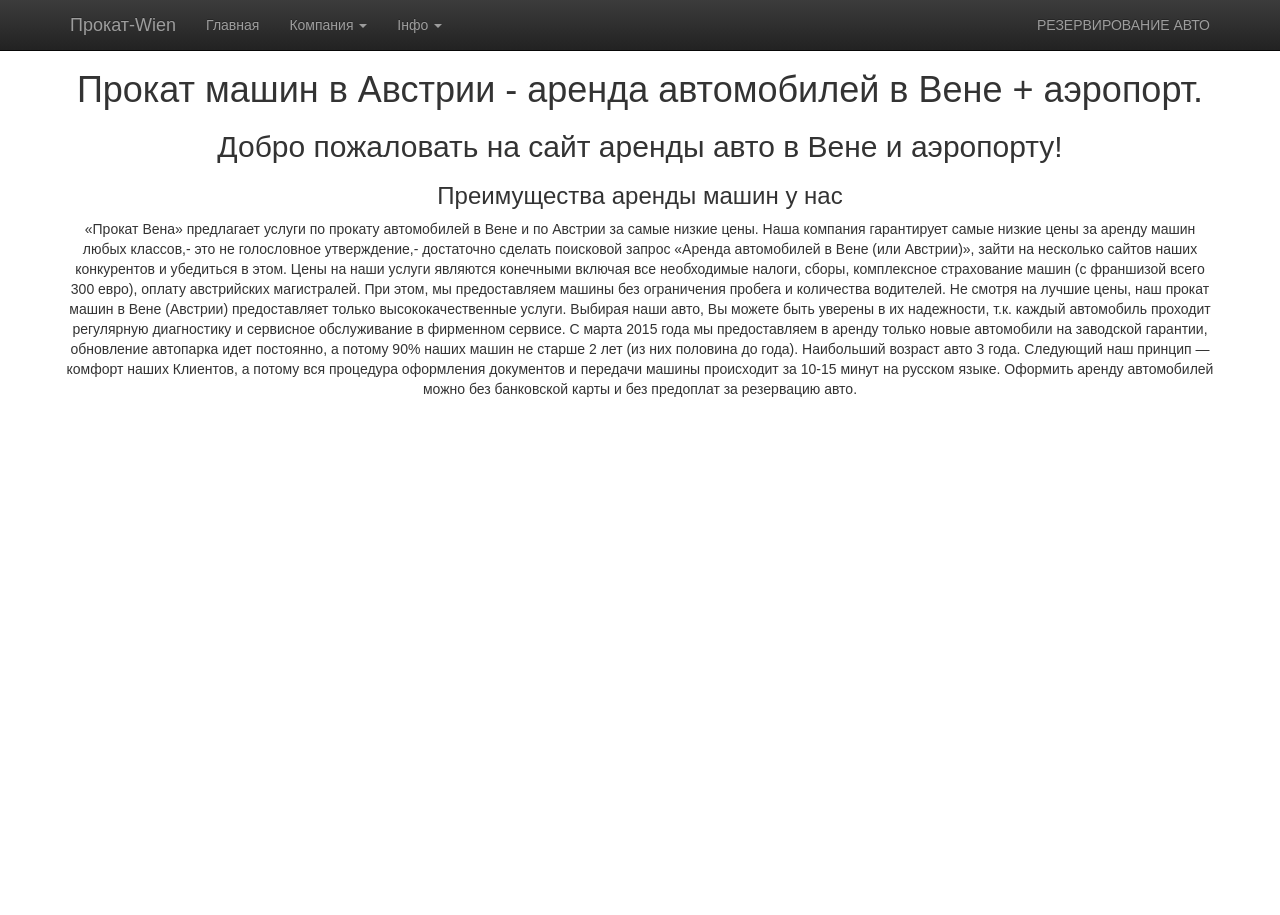
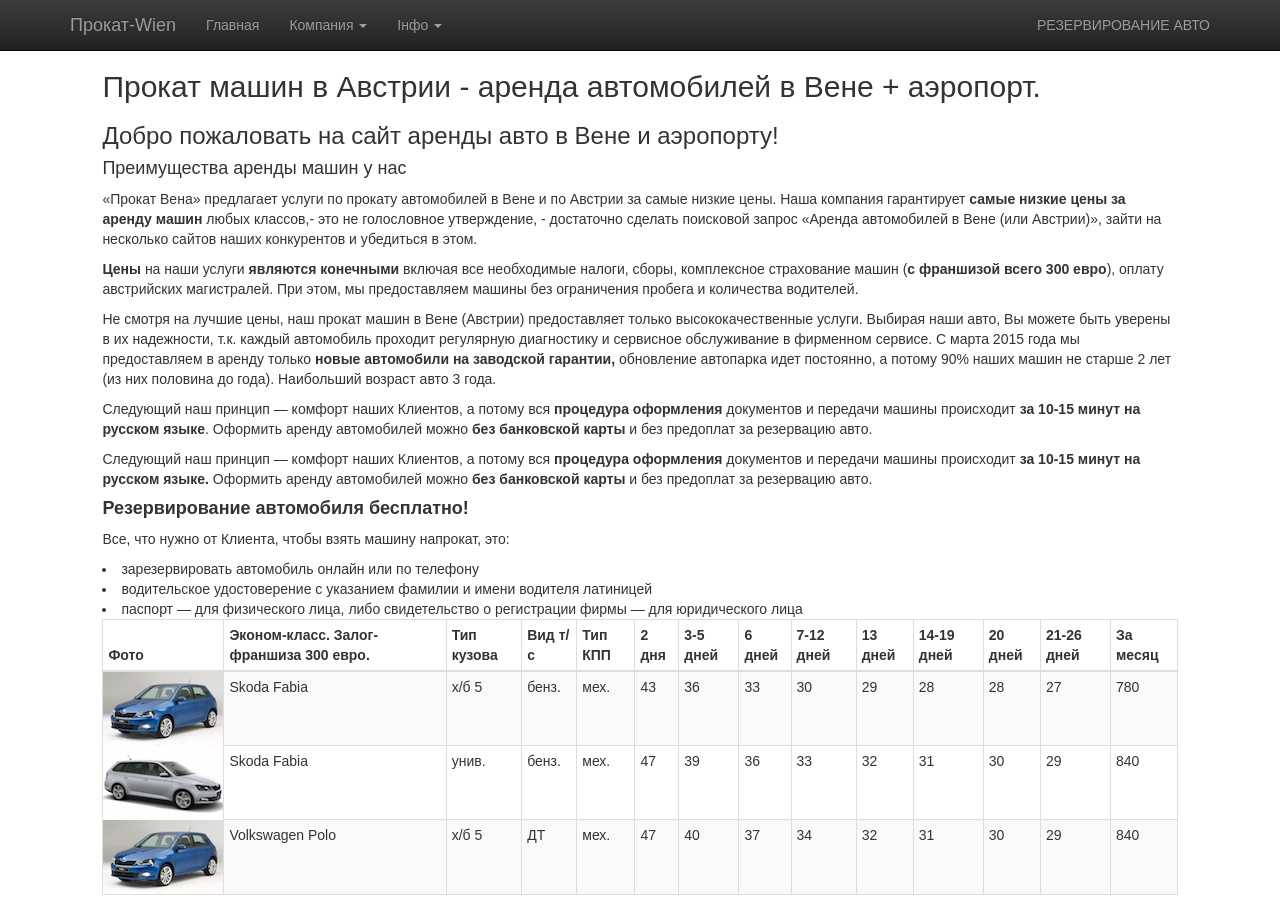
Before and after one commit to OBloM-ua/prokatvena, a React (Create React App) app: page /Home in a window 1280 px wide. Before the commit the page ends 800 px from the top, so only its background shows below. Built offline with nearby package versions, Linux system fonts and the light colour scheme.

Commit message:
add Home

```diff
--- a/src/App.css
+++ b/src/App.css
@@ -1,7 +1,11 @@
 .App {
   text-align: center;
-  padding-left: 5%;
-  margin-right: 5%;
+  padding-left: 8%;
+  margin-right: 8%;
+}
+.Home {
+  text-align: left;
+
 }
 
 .AppHeader {
--- /dev/null
+++ b/src/components/AutoTable.js
@@ -0,0 +1,85 @@
+import React, {Component} from 'react';
+import {Col, Table, Thumbnail} from "react-bootstrap";
+import fabia3 from '../img/fabia3.jpg';
+import fabiacombi3 from '../img/fabiacombi3.png';
+
+class AutoTable extends Component {
+    render() {
+        return (
+            <Table striped bordered condensed hover>
+                <thead>
+                <tr>
+                    <th>Фото</th>
+                    <th>Эконом-класс. Залог-франшиза 300 евро.</th>
+                    <th>Тип кузова</th>
+                    <th>Вид т/с</th>
+                    <th>Тип КПП</th>
+                    <th>2 дня</th>
+                    <th>3-5 дней</th>
+                    <th>6 дней</th>
+                    <th>7-12 дней</th>
+                    <th>13 дней</th>
+                    <th>14-19 дней</th>
+                    <th>20 дней</th>
+                    <th>21-26 дней</th>
+                    <th>За месяц</th>
+                </tr>
+                </thead>
+                <tbody>
+                <tr>
+                    <img src={fabia3}/>
+                    <td> Skoda Fabia</td>
+                    <td>х/б 5</td>
+                    <td>бенз.</td>
+                    <td>мех.</td>
+                    <td>43</td>
+                    <td>36</td>
+                    <td>33</td>
+                    <td>30</td>
+                    <td>29</td>
+                    <td>28</td>
+                    <td>28</td>
+                    <td>27</td>
+                    <td>780</td>
+                </tr>
+                <tr>
+                    <img src={fabiacombi3}/>
+                    <td>Skoda Fabia</td>
+                    <td>унив.</td>
+                    <td>бенз.</td>
+                    <td>мех.</td>
+                    <td>47</td>
+                    <td>39</td>
+                    <td>36</td>
+                    <td>33</td>
+                    <td>32</td>
+                    <td>31</td>
+                    <td>30</td>
+                    <td>29</td>
+                    <td>840</td>
+                </tr>
+                <tr>
+                    <img src={fabia3}/>
+                    <td>Volkswagen Polo</td>
+                    <td>х/б 5</td>
+                    <td>ДТ</td>
+                    <td>мех.</td>
+                    <td>47</td>
+                    <td>40</td>
+                    <td>37</td>
+                    <td>34</td>
+                    <td>32</td>
+                    <td>31</td>
+                    <td>30</td>
+                    <td>29</td>
+                    <td>840</td>
+                </tr>
+                </tbody>
+
+
+            </Table>
+        );
+    }
+}
+
+export default AutoTable;
--- a/src/components/Home.js
+++ b/src/components/Home.js
@@ -1,22 +1,60 @@
 import React, {Component} from 'react';
 import '../App.css';
+import AutoTable from "./AutoTable";
 
 class Home extends Component {
     render() {
         return (
             <div className="Home">
-                <h1>Прокат машин в Австрии - аренда автомобилей в Вене + аэропорт.</h1>
-                <h2>Добро пожаловать на сайт аренды авто в Вене и аэропорту!</h2>
-                <h3>Преимущества аренды машин у нас</h3>
+                <h2>Прокат машин в Австрии - аренда автомобилей в Вене + аэропорт.</h2>
+                <h3>Добро пожаловать на сайт аренды авто в Вене и аэропорту!</h3>
+                <h4>Преимущества аренды машин у нас</h4>
+                <p>«Прокат Вена» предлагает услуги по прокату автомобилей в Вене и по Австрии за самые низкие цены.
+                    Наша компания гарантирует <b>самые низкие цены за аренду машин</b> любых классов,- это не
+                    голословное утверждение,
+                    - достаточно сделать поисковой запрос «Аренда автомобилей в Вене (или Австрии)», зайти на несколько
+                    сайтов
+                    наших конкурентов и убедиться в этом.</p>
+                <p>
+                    <b>Цены</b> на наши услуги <b>являются конечными</b> включая все необходимые налоги, сборы,
+                    комплексное
+                    cтрахование машин (<b>с франшизой всего 300 евро</b>), оплату австрийских магистралей. При этом,
+                    мы предоставляем машины без
+                    ограничения пробега и количества водителей.
+                </p>
+                <p>
 
-                <text>«Прокат Вена» предлагает услуги по прокату автомобилей в Вене и по Австрии за самые низкие цены. Наша компания гарантирует самые низкие цены за аренду машин любых классов,- это не голословное утверждение,- достаточно сделать поисковой запрос «Аренда автомобилей в Вене (или Австрии)», зайти на несколько сайтов наших конкурентов и убедиться в этом.
+                    Не смотря на лучшие цены, наш прокат машин в Вене (Австрии) предоставляет только высококачественные
+                    услуги.
+                    Выбирая наши авто, Вы можете быть уверены в их надежности, т.к. каждый автомобиль проходит
+                    регулярную диагностику и сервисное обслуживание в фирменном сервисе. С марта 2015 года мы
+                    предоставляем
+                    в аренду только <b>новые автомобили на заводской гарантии,</b> обновление автопарка идет постоянно,
+                    а
+                    потому
+                    90% наших машин не старше 2 лет (из них половина до года). Наибольший возраст авто 3 года.
+                </p>
+                <p>Следующий наш принцип — комфорт наших Клиентов, а потому вся <strong>процедура
+                    оформления</strong> документов и передачи машины происходит <strong>за 10-15 минут на русском
+                    языке</strong>. Оформить аренду автомобилей можно <strong>без банковской карты</strong> и без
+                    предоплат за резервацию авто.</p>
+                <p>
+                    Следующий наш принцип — комфорт наших Клиентов, а потому вся <b>процедура оформления</b> документов
+                    и
+                    передачи машины происходит <b>за 10-15 минут на русском языке.</b> Оформить аренду автомобилей
+                    можно <b>без
+                    банковской карты</b> и без предоплат за резервацию авто.
+                </p>
 
-                    Цены на наши услуги являются конечными включая все необходимые налоги, сборы, комплексное cтрахование машин (с франшизой всего 300 евро), оплату австрийских магистралей. При этом, мы предоставляем машины без ограничения пробега и количества водителей.
+                <h4><b>Резервирование автомобиля бесплатно!</b></h4>
 
-                    Не смотря на лучшие цены, наш прокат машин в Вене (Австрии) предоставляет только высококачественные услуги. Выбирая наши авто, Вы можете быть уверены в их надежности, т.к. каждый автомобиль проходит регулярную диагностику и сервисное обслуживание в фирменном сервисе. С марта 2015 года мы предоставляем в аренду только новые автомобили на заводской гарантии, обновление автопарка идет постоянно, а потому 90% наших машин не старше 2 лет (из них половина до года). Наибольший возраст авто 3 года.
+                <p>Все, что нужно от Клиента, чтобы взять машину напрокат, это:</p>
 
-                    Следующий наш принцип — комфорт наших Клиентов, а потому вся процедура оформления документов и передачи машины происходит за 10-15 минут на русском языке. Оформить аренду автомобилей можно без банковской карты и без предоплат за резервацию авто.
-                </text>
+                <li>зарезервировать автомобиль онлайн или по телефону</li>
+                <li>водительское удостоверение с указанием фамилии и имени водителя латиницей</li>
+                <li>паспорт — для физического лица, либо свидетельство о регистрации фирмы — для юридического лица</li>
+
+                <AutoTable/>
             </div>
         );
     }
```
Also changed, not shown: src/components/CarReservation.js (+3 -5 lines), src/img/fabia3.jpg (added), src/img/fabiacombi3.png (added).
